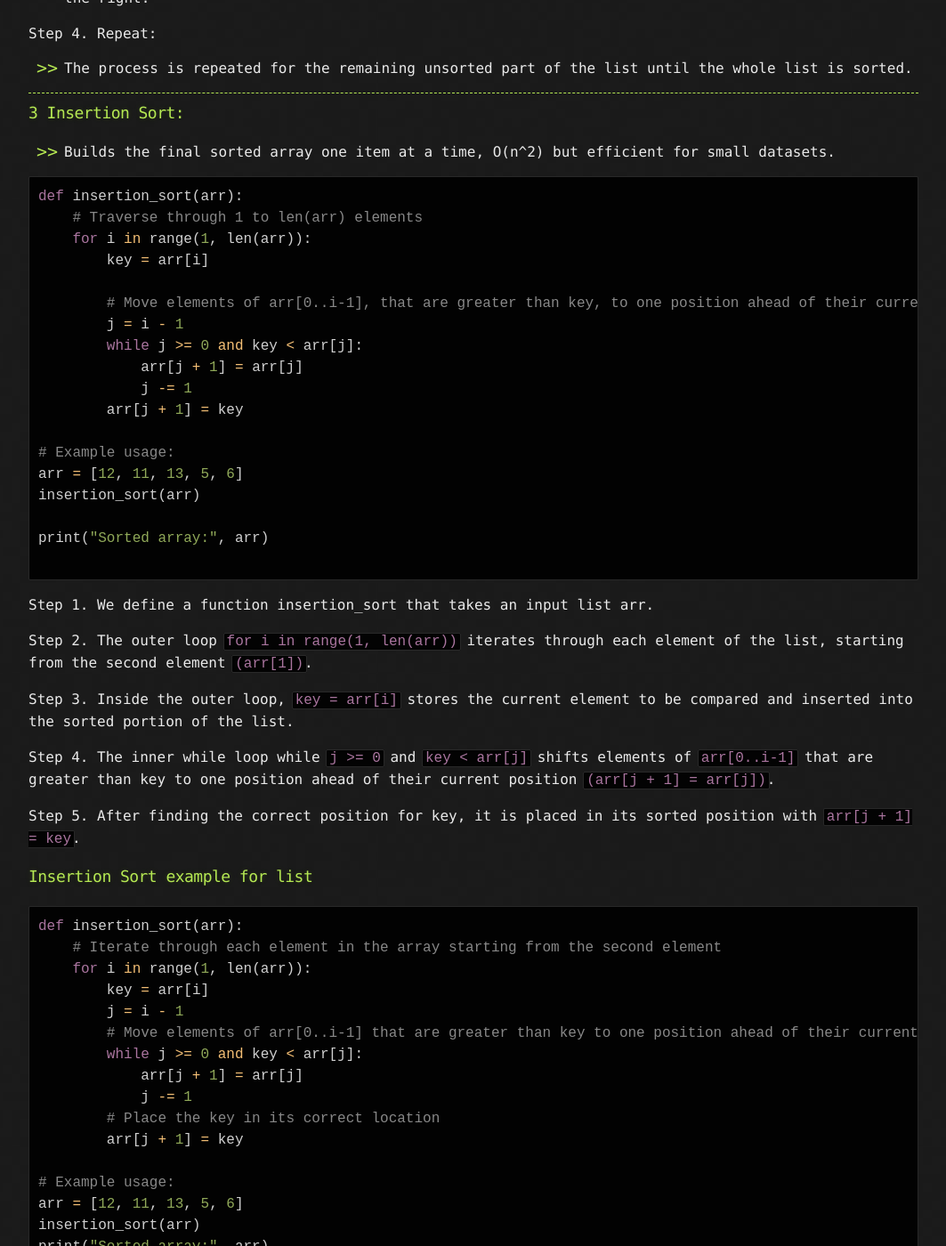
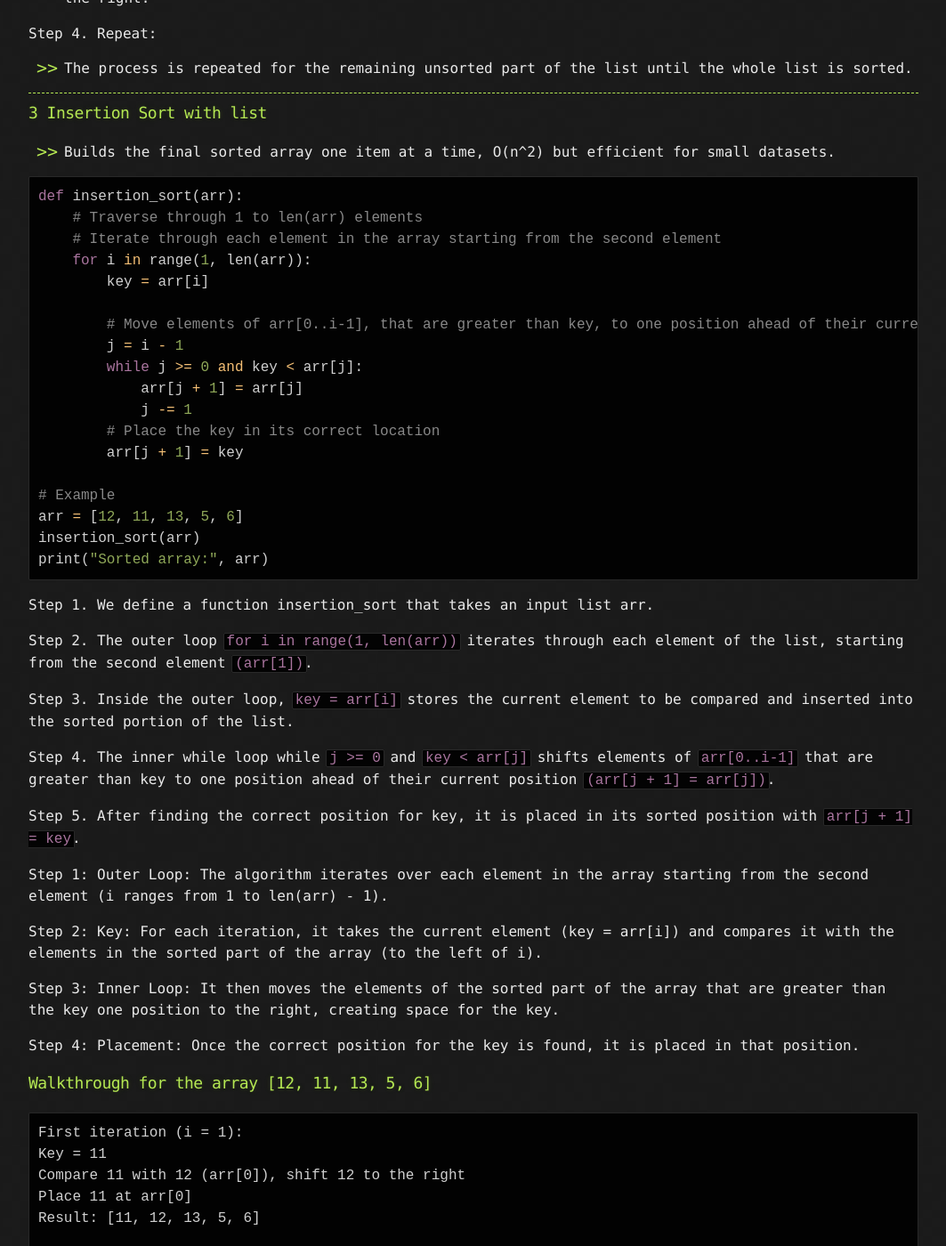
Before and after one commit to sciustechnologia/sciustechnologia.github.io, a Jekyll site: the page built from python/10_algos/1001.md, in a window 1280 px wide and 1400 px high, scrolled down 4564 px. Shown: the whole window at 89% size, without its empty margins (108-1171 px from the left). Built offline with Jekyll 4.4.1, drawn with Linux system fonts in a browser that asks for light colours.

Commit message:
Update 1001.md

````diff
--- a/python/10_algos/1001.md
+++ b/python/10_algos/1001.md
@@ -194,13 +194,14 @@ Step 4. Repeat:
 
 ---
 
-### 3 Insertion Sort:
+### 3 Insertion Sort with list
 
 - Builds the final sorted array one item at a time, O(n^2) but efficient for small datasets.
 
 ```python
 def insertion_sort(arr):
     # Traverse through 1 to len(arr) elements
+    # Iterate through each element in the array starting from the second element
     for i in range(1, len(arr)):
         key = arr[i]
 
@@ -209,14 +210,13 @@ def insertion_sort(arr):
         while j >= 0 and key < arr[j]:
             arr[j + 1] = arr[j]
             j -= 1
+        # Place the key in its correct location
         arr[j + 1] = key
 
-# Example usage:
+# Example
 arr = [12, 11, 13, 5, 6]
 insertion_sort(arr)
-
 print("Sorted array:", arr)
-
 ```
 
 Step 1. We define a function insertion_sort that takes an input list arr.
@@ -229,26 +229,6 @@ Step 4. The inner while loop while `j >= 0` and `key < arr[j]` shifts elements o
 
 Step 5. After finding the correct position for key, it is placed in its sorted position with `arr[j + 1] = key`.
 
-### Insertion Sort example for list
-
-```python
-def insertion_sort(arr):
-    # Iterate through each element in the array starting from the second element
-    for i in range(1, len(arr)):
-        key = arr[i]
-        j = i - 1
-        # Move elements of arr[0..i-1] that are greater than key to one position ahead of their current position
-        while j >= 0 and key < arr[j]:
-            arr[j + 1] = arr[j]
-            j -= 1
-        # Place the key in its correct location
-        arr[j + 1] = key
-
-# Example usage:
-arr = [12, 11, 13, 5, 6]
-insertion_sort(arr)
-print("Sorted array:", arr)
-```
 
 Step 1: Outer Loop: The algorithm iterates over each element in the array starting from the second element (i ranges from 1 to len(arr) - 1).
 
````
